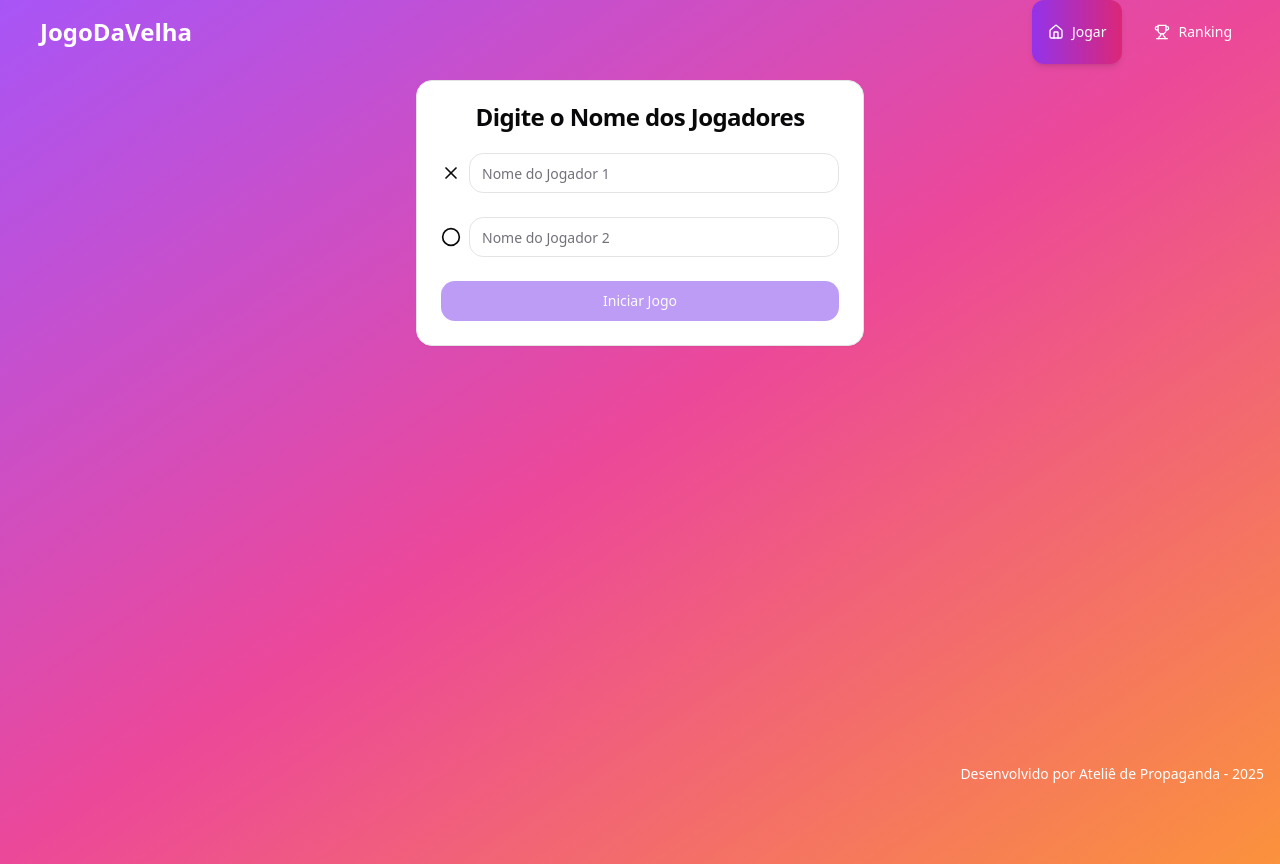
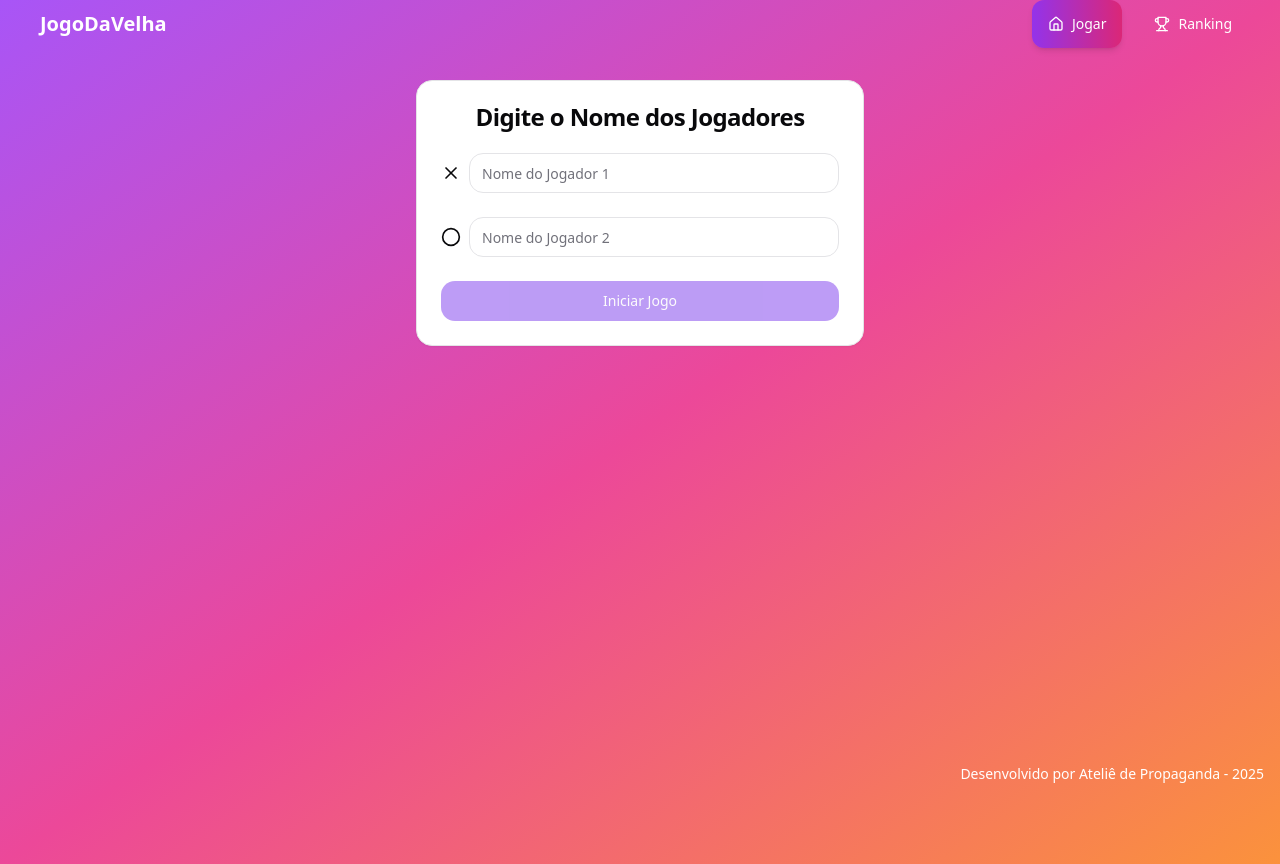
Before and after one commit to melloelias/jogo-da-velha-25, a React (Vite) app: page / in a window 1280 px wide. Built offline with nearby package versions, Linux system fonts and the light colour scheme.

Commit message:
Reduce element height
Adjusted the height of a specific element to make it less tall, improving the overall layout and appearance.
[skip gpt_engineer]

```diff
--- a/src/components/Navbar.tsx
+++ b/src/components/Navbar.tsx
@@ -7,10 +7,10 @@ const Navbar = () => {
   return (
     <nav className="fixed top-0 left-0 right-0 z-50">
       <div className="max-w-7xl mx-auto px-4 sm:px-6 lg:px-8">
-        <div className="flex justify-between h-16">
+        <div className="flex justify-between h-12">
           <div className="flex">
             <Link to="/" className="flex items-center px-2">
-              <span className="text-2xl font-bold text-white">
+              <span className="text-xl font-bold text-white">
                 JogoDaVelha
               </span>
             </Link>
@@ -18,7 +18,7 @@ const Navbar = () => {
           <div className="flex space-x-4">
             <Link
               to="/"
-              className={`inline-flex items-center px-4 py-2 rounded-xl text-sm font-medium transition-all duration-300
+              className={`inline-flex items-center px-4 py-1.5 rounded-xl text-sm font-medium transition-all duration-300
                 ${location.pathname === "/"
                   ? "text-white bg-gradient-to-r from-purple-600 to-pink-600 shadow-md hover:shadow-lg"
                   : "text-white hover:text-purple-200"}`}
@@ -28,7 +28,7 @@ const Navbar = () => {
             </Link>
             <Link
               to="/ranking"
-              className={`inline-flex items-center px-4 py-2 rounded-xl text-sm font-medium transition-all duration-300
+              className={`inline-flex items-center px-4 py-1.5 rounded-xl text-sm font-medium transition-all duration-300
                 ${location.pathname === "/ranking"
                   ? "text-white bg-gradient-to-r from-purple-600 to-pink-600 shadow-md hover:shadow-lg"
                   : "text-white hover:text-purple-200"}`}
```
